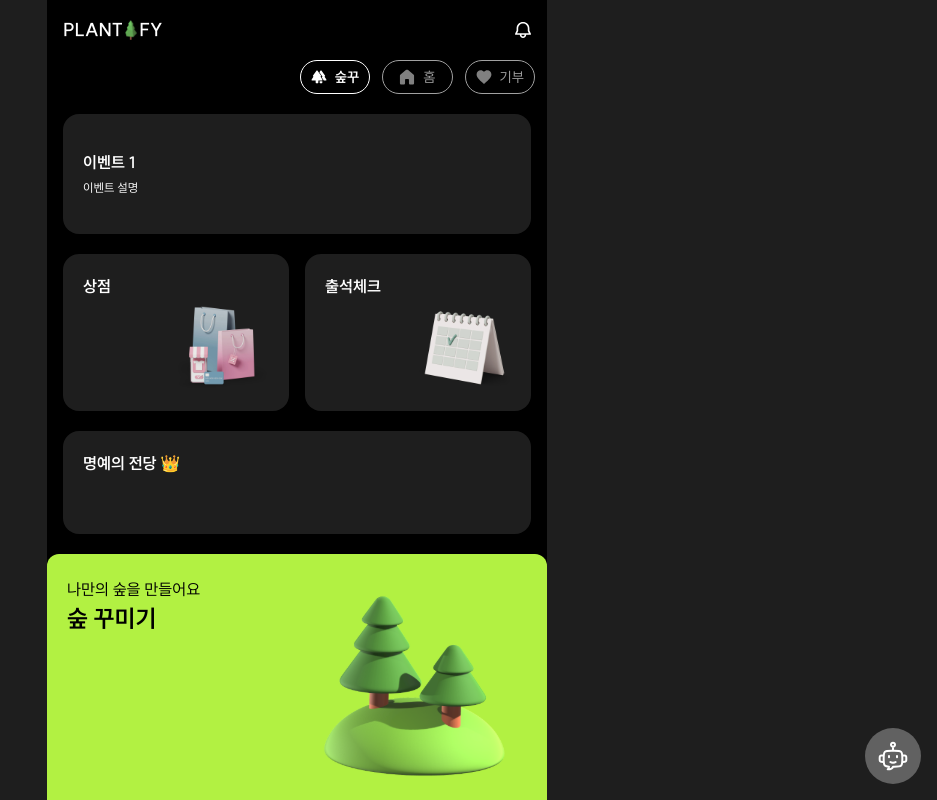
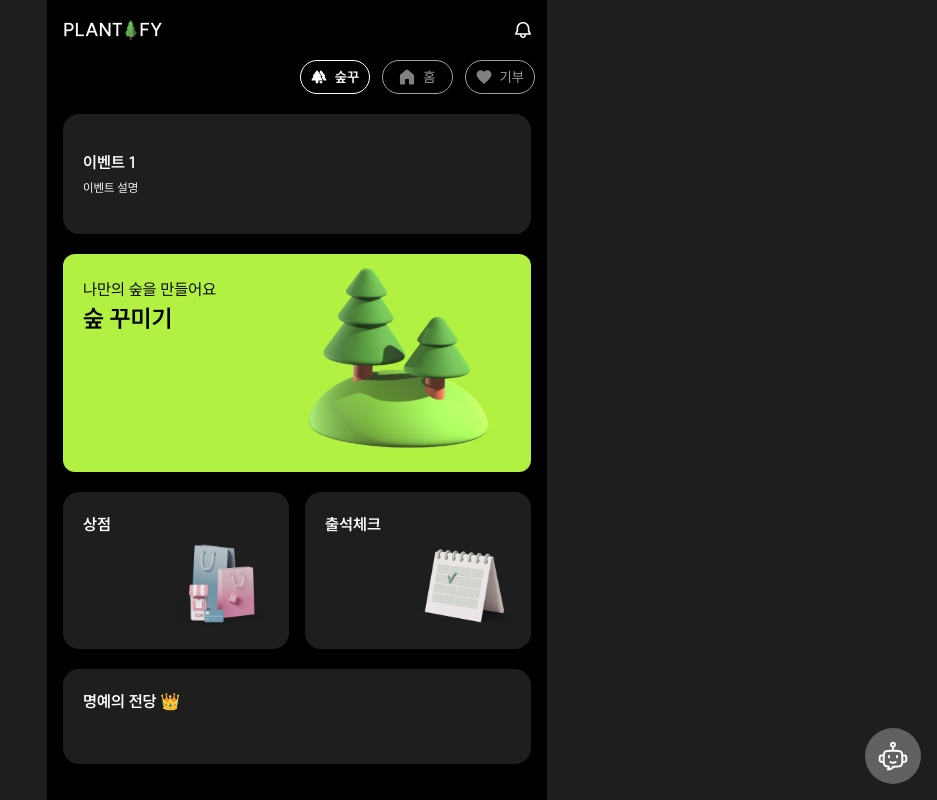
Before and after one commit to Chaemin-L/plantify-client, a Next.js app: page /forest in a window 1280 px wide. Shown: the whole page, without its empty margins (343-1280 px from the left). Built offline with nearby package versions, Linux system fonts and the light colour scheme.

Commit message:
fix: 숲꾸 페이지 단순 배치 변경

```diff
--- a/src/app/forest/(components)/go-forest.tsx
+++ b/src/app/forest/(components)/go-forest.tsx
@@ -5,7 +5,7 @@ export default function GoForest() {
   return (
     <Link
       href={PATH.FOREST_MY}
-      className="relative h-full bg-accent-green rounded-t-xl -mx-4 -mb-9 text-black p-5"
+      className="relative h-full bg-accent-green rounded-xl  text-black p-5"
     >
       <span className="text-bd1">나만의 숲을 만들어요</span>
       <h1 className="text-t1">숲 꾸미기</h1>
--- a/src/app/forest/(components)/feature-card.tsx
+++ b/src/app/forest/(components)/icon-card.tsx
@@ -6,7 +6,7 @@ interface Props {
   thumbnail: string;
 }
 
-export default function FeatureCard({ title, href, thumbnail }: Props) {
+export default function IconCard({ title, href, thumbnail }: Props) {
   return (
     <Link href={href} className="flex-1 card h-full flex flex-col ">
       <h1 className="card-title">{title}</h1>
--- a/src/app/forest/page.tsx
+++ b/src/app/forest/page.tsx
@@ -2,7 +2,7 @@ import Ranking from "./(components)/ranking";
 import GoForest from "./(components)/go-forest";
 import EventSliderBanner from "./(components)/event-slider-banner";
 import { PATH } from "@/lib/_shared/paths";
-import FeatureCard from "./(components)/feature-card";
+import IconCard from "./(components)/icon-card";
 import Link from "next/link";
 import Image from "next/image";
 
@@ -25,18 +25,18 @@ export default function ForestPage() {
       {/** 이벤트 */}
       <EventSliderBanner />
 
+      {/** 숲 꾸미기 */}
+      <GoForest />
+
       {/** 상점, 출석체크 */}
       <div className="flex gap-4">
         {menuTabInfo.map((item, idx) => (
-          <FeatureCard key={`${item.title}_${idx}`} {...item} />
+          <IconCard key={`${item.title}_${idx}`} {...item} />
         ))}
       </div>
 
       {/** 명예의 전당 */}
       <Ranking />
-
-      {/** 숲 꾸미기 */}
-      <GoForest />
 
       <Link
         href={PATH.CHAT}
```
